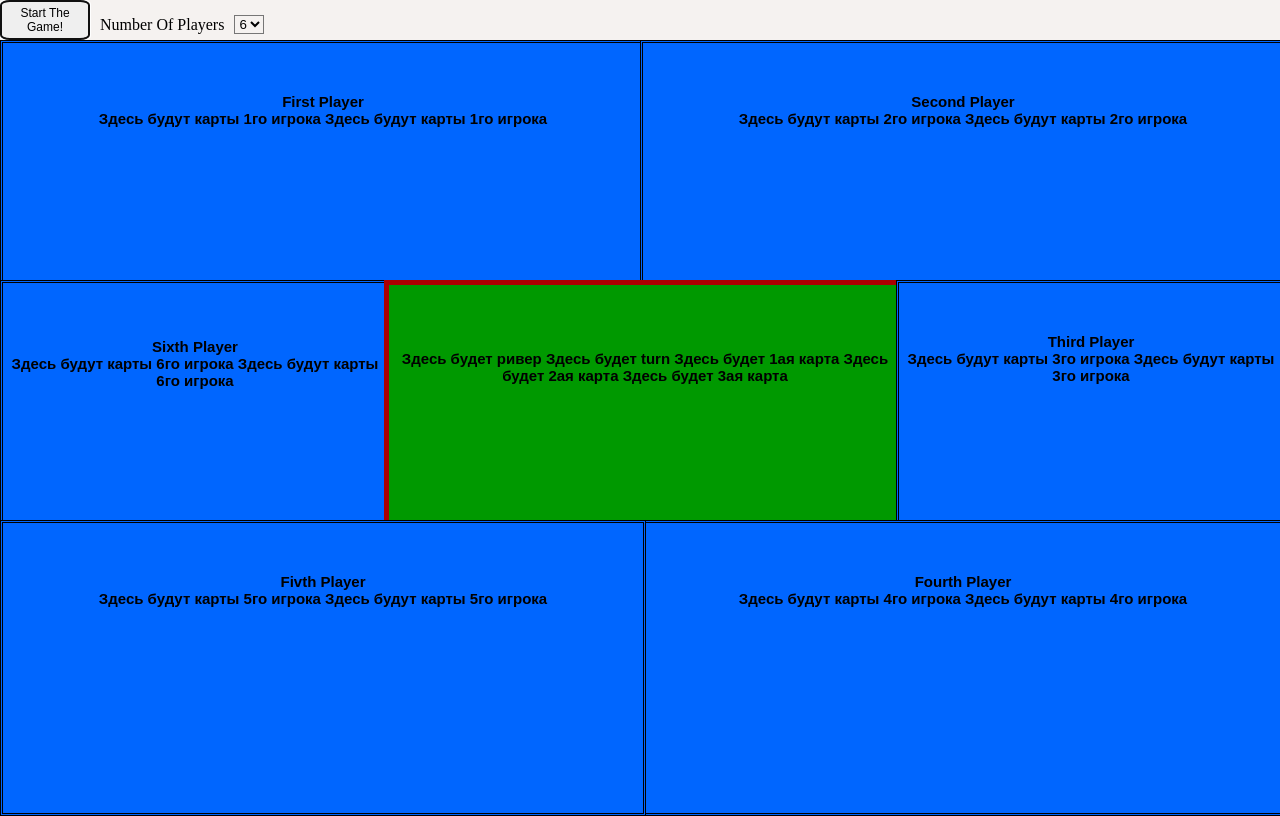
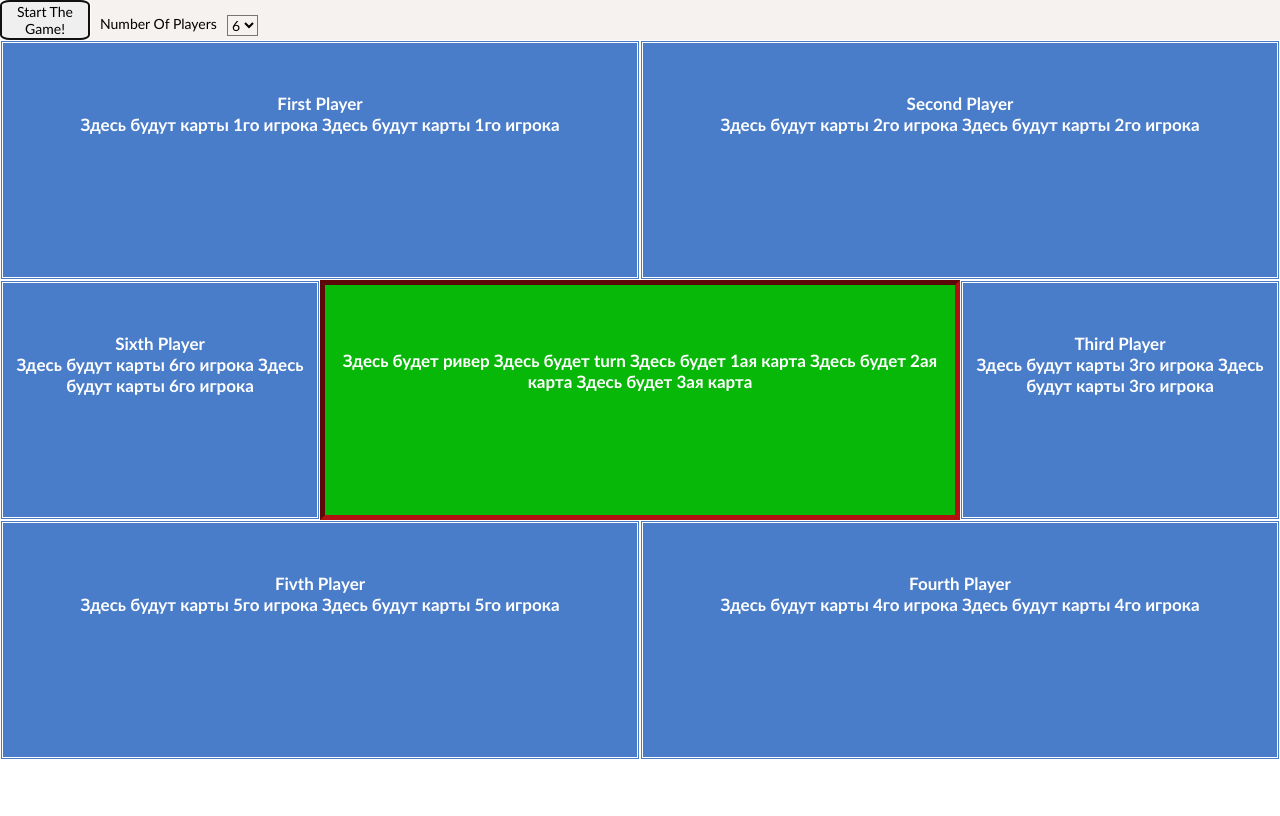
Before and after one commit to Lgwbb/NickTeachesBitches, a plain HTML site: page index.html in a window 1280 px wide. Drawn offline with Linux system fonts and the light colour scheme.

Commit message:
Add files via upload

```diff
--- a/css.css
+++ b/css.css
@@ -1,94 +1,76 @@
-<style>
-  html {}
-  body {
-    padding: 0;
-    margin: 0;
-  }
+* {
+  padding: 0;
+  margin: 0;
+  box-sizing: border-box;
+  font-family: calibri;
+  font-size: 17px;
+}
   header {
     height: 5%;
+    width: 100%;
+    position: absolute;
+  }
+  header, .SelectNumber, #selectNumberOfPlayers {
     background-color: #F5F2F0;
-    position: absolute;
-    width: 100%;
   }
   div {
     display: inline;
   }
-  .headerDiv {}
+  .buttons, .SelectNumber, #selectNumberOfPlayers {
+    float: left;
+}
+  .SelectNumber, #selectNumberOfPlayers  {
+    margin-top: 15px;
+    margin-left: 10px;
+  }
+  .buttons, .SelectNumber, #selectNumberOfPlayers {
+    font-size: 14px;
+  }
   .buttons {
     height: 100%;
     width: 90px;
     border-radius: 10%;
-    font-size: 12px;
-    font-family: sans-serif;
-    float: left;
-  }
-  #selectNumberOfPlayers {
-    margin-top: 15px;
-    margin-left: 10px;
-    background-color: inherit;
-    float: left;
-    top:50%;
-  }
-  .SelectNumber {
-    float: left;
-    vertical-align: middle;
-    margin-left: 10px;
-    font-family: ;
   }
   .players {
+    font-weight: bold;
     text-align: center;
-    font-family: sans-serif;
-    font-size: 15px;
-    font-weight: bold;
-    background-color: #0066ff;
   }
   .cardsWrapper {
     margin: auto;
     display: block;
   }
-  .cardsWrapper:hover{
-    border-style:dotted;
-    border-color: white;
-    border-width: thick;
+  .player_0, .player_1, .player_2, .player_3, .player_4, .player_5, .main_field {
+    position: absolute;
+    height:30%;
+    color: white;
   }
-  .player_0 {
-    position: absolute;
-    width:50%;
-    height:30%;
-    top:5%;
-    background-color: inherit;
+  .player_0, .player_1, .player_2, .player_3, .player_4, .player_5 {
+    background-color: #497cc9;
     border-style: double;
     padding-top: 50px;
   }
-  .player_1 {
-    position: absolute;
+  .player_0, .player_1, .player_3, .player_4 {
     width:50%;
+  }
+  .player_0, .player_1 {
+    top:5%;
+  }
+  .player_1, .player_3 {
     left:50%;
-    top:5%;
-    height:30%;
-    background-color: inherit;
-    border-style: double;
-    padding-top: 50px;
   }
-  .player_5 {
-    position: absolute;
+  .player_5, .main_field, .player_2 {
     top: 35%;
-    width:30%;
-    height:30%;
-    background-color: inherit;
-    border-style: double;
-    padding-top: 55px;
+  }
+  .player_5, .player_2 {
+    width:25%;
   }
   .main_field {
-    position: absolute;
-    height: 30%;
-    width: 40%;
-    background-color: #009900;
-    top: 35%;
-    left: 30%;
+    width: 50%;
+    background-color: #08b808;
+    left: 25%;
     border-style: inset;
     border-width: thick;
-    border-color: red;
+    border-color: rgb(177, 17, 17);
   }
   .main_field_wrapper {
     margin: auto;
@@ -96,33 +78,13 @@
     padding-top: 65px;
   }
   .player_2 {
-    position: absolute;
-    top: 35%;
-    left: 70%;
-    width:30%;
-    height:30%;
-    background-color: inherit;
-    border-style: double;
-    padding-top: 50px;
+    left: 75%;
   }
-  .player_3 {
-    position: absolute;
+  .player_3, .player_4 {
     top: 65%;
-    left: 50%;
-    height:30%;
-    width:50%;
-    background-color: inherit;
-    border-style: double;
-    padding-top: 50px;
   }
-  .player_4 {
-    position: absolute;
-    top: 65%;
-    height:30%;
-    width:50%;
-    background-color: inherit;
-    border-style: double;
-    padding-top: 50px;
+  .player_0:hover, .player_1:hover, .player_2:hover, .player_3:hover, .player_4:hover, .player_5:hover {
+    border-style:dotted;
+    border-color: white;
+    border-width: thick;
   }
-  .playerCards_0_2 {}
-</style>
--- a/script.js
+++ b/script.js
@@ -20,7 +20,6 @@ const cards = {
     hand: [],
   },
 }
-
 // объявление глобалов
 let numberOfPlayers, cardsLeft
 
@@ -62,7 +61,7 @@ const tableDrawCards = () => {
     for (var i = 0; i < 5; i++) {
       let tableCard = drawCard()
       cards.tableCards[i] = tableCard
-      document.querySelector('.card_' + i).innerHTML = `<img src="./cards/${tableCard}.png" style="width:128px;height:153px;float:left;margin-right:2px;">`
+      document.querySelector('.card_' + i).innerHTML = `<img src="./cards/${tableCard}.png" style="width:128px;height:153px;margin-right:2px;">`
     }
 }
 // Кнопка начать игру!
```
